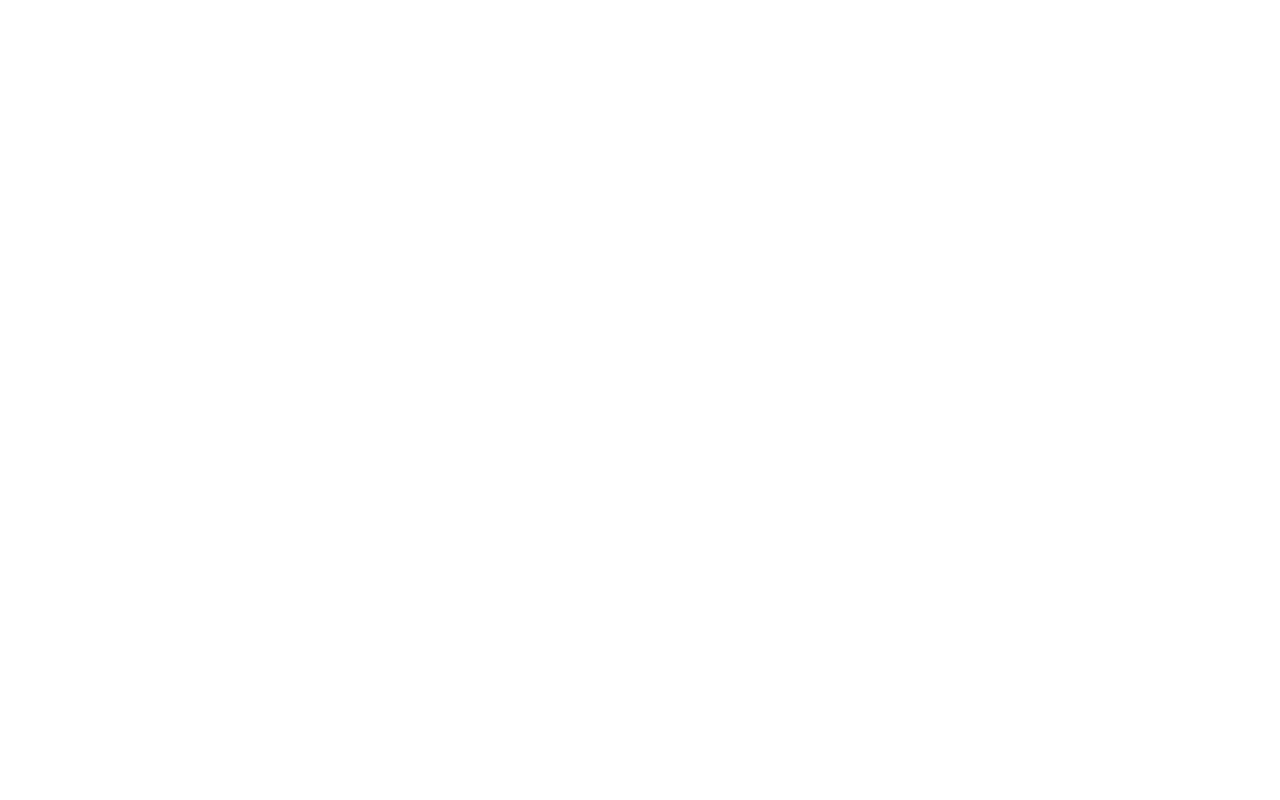
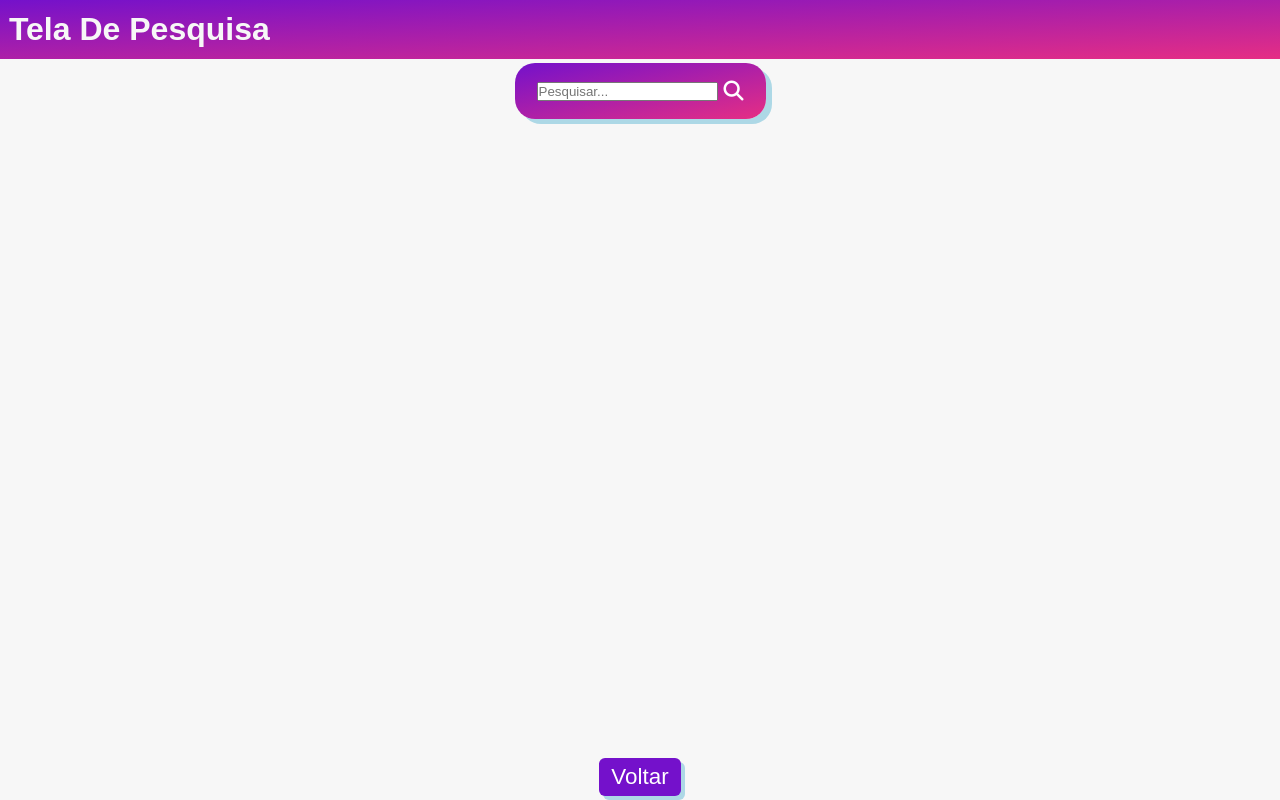
Before and after one commit to eduardosaraujo1/2md2-pam-prikitoxinha, a website: page www/pesquisa.html in a window 1280 px wide. Drawn offline with Linux system fonts and the light colour scheme.

Commit message:
Add tela pesquisa

```diff
--- /dev/null
+++ b/www/css/relatorio-style.css
@@ -0,0 +1,129 @@
+* {
+    margin: 0;
+    padding: 0;
+    font-family: sans-serif;
+}
+
+body {
+    height: 100vh;
+}
+
+.container {
+    background-color: hsl(0, 0%, 97%);
+    display: flex;
+    flex-direction: column;
+    align-items: center;
+    height: 100%;
+    overflow: hidden;
+    gap: 4px;
+}
+
+.relatorio {
+    flex: 1;
+    padding: 4px 6px;
+    width: 100%;
+}
+
+.relatorio {
+    display: flex;
+    flex-direction: column;
+    gap: 0.375rem;
+}
+
+.btn-azul {
+    padding: 0.375rem 0.75rem;
+    border: none;
+    border-radius: 0.375rem;
+    background-color: #7411cb;
+    color: white;
+    font-size: 1em;
+    box-shadow: 4px 4px lightblue;
+}
+
+.btn-azul:active {
+    background: #006177;
+}
+
+.btn-azul {
+    width: fit-content;
+    font-size: 1.4rem;
+    margin: 4px 0;
+}
+
+.wrapper {
+    overflow-x: hidden;
+    overflow-y: scroll;
+    width: 100%;
+    flex: 1;
+}
+
+.container-wrapper {
+    height: 100vh;
+    display: column;
+    align-items: center;
+    justify-content: center;
+}
+
+.container-search {
+    background-image: linear-gradient(to bottom right, #7411cb, #e62e84);
+    padding: 10px;
+    border-radius: 20px;
+    box-shadow: 6px 5px lightblue;
+}
+
+.input-wrapper {
+    padding: 8px 12px;
+    display: flex;
+    align-items: center;
+    gap: 6px;
+    background-color: #e62e84;
+    border-radius: 16px;
+}
+
+.input-wrapper {
+    color: #fff;
+}
+
+.input-wrapper {
+    background-color: transparent;
+    border: none;
+    color: #fff;
+    font-size: 20px;
+}
+
+.input-wrapper input:focus-visible {
+    outline: none;
+}
+
+.d-none {
+    display: none;
+}
+
+.header {
+    background-image: linear-gradient(to bottom right, #7411cb, #e62e84);
+    padding: 0.7rem 0.75rem;
+    width: 100%;
+}
+
+.header {
+    display: flex;
+    align-items: end;
+    justify-content: space-between;
+}
+
+.header span:not(.title) {
+    font-weight: bold;
+    font-size: 2rem;
+    color: hsl(0, 0%, 97%);
+    padding-right: 1ch;
+}
+
+.header img {
+    width: 64px;
+    height: 64px;
+}
+
+.header .title {
+    color: white;
+    font-weight: bold;
+}
--- a/www/pesquisa.html
+++ b/www/pesquisa.html
@@ -1,8 +1,35 @@
 <!DOCTYPE html>
-<html lang="en">
+<html lang="pt-br">
     <head>
         <meta charset="UTF-8" />
         <meta name="viewport" content="width=device-width, initial-scale=1.0" />
+        <link rel="stylesheet" href="./css/relatorio-style.css" />
+        <script
+            src="https://kit.fontawesome.com/cce01e304f.js"
+            crossorigin="anonymous"
+        ></script>
     </head>
-    <body></body>
+    <body>
+        <div class="container">
+            <!-- NAVBAR - Provavelmente não é necessária na tela de pesquisa, ponha só se quiser -->
+            <div class="header">
+                <span>&nbsp;Tela De Pesquisa</span>
+            </div>
+            <!-- Barra de pesuqisa -->
+            <div class="container-wrapper">
+                <div class="container-search">
+                    <div class="input-wrapper">
+                        <input placeholder="Pesquisar..." />
+                        <i class="fa fa-search"></i>
+                    </div>
+                </div>
+            </div>
+            <!-- Lugar onde o javascript vai exibir os itens da pesquisa - Não temos isso do Paulo ainda então só deixa do jeito que ta -->
+            <div class="wrapper">
+                <div class="relatorio"></div>
+            </div>
+            <!-- Botão Voltar - Talvez não seja necessário na tela de pesquisa, ponha só se quiser -->
+            <button type="button" class="btn-azul">Voltar</button>
+        </div>
+    </body>
 </html>
```
